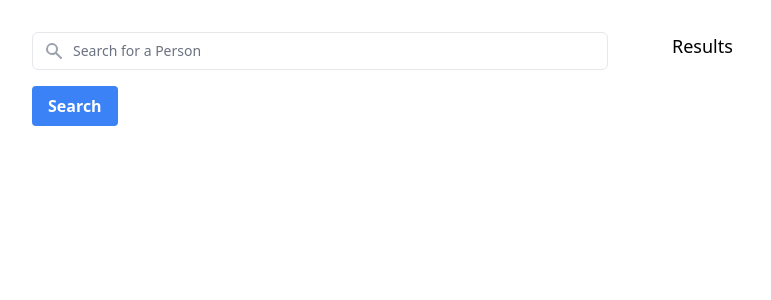
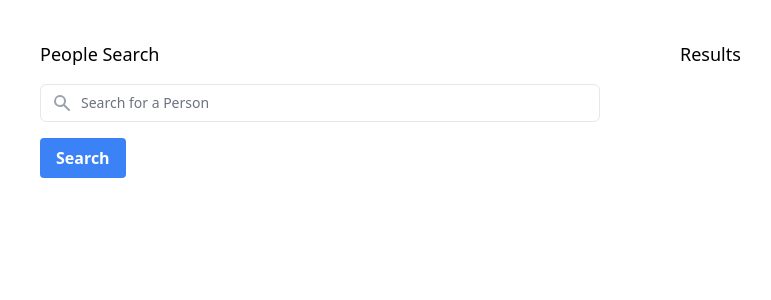
Before and after one commit to zenkimoto/people-search, a React (Create React App) app: page / in a window 1280 px wide. Shown: the top 300 px of the page, without its empty margins (0-771 px from the left). Built offline with nearby package versions, Linux system fonts and the light colour scheme.

Commit message:
CSS changes

```diff
--- a/src/components/results/results.js
+++ b/src/components/results/results.js
@@ -2,8 +2,8 @@ import PropTypes from 'prop-types';
 
 const Results = ({ people = [] }) => {
   return (
-    <div className="p-8">
-      <h1 className="text-lg">Results</h1>
+    <div className="p-10">
+      <h1 className="text-lg mb-4">Results</h1>
       <ul className="list-disc">
         {people.map((p) => (
           <li data-testid={`person-${p.id}`} key={p.id}>
--- a/src/components/search/search.js
+++ b/src/components/search/search.js
@@ -4,7 +4,8 @@ import PropTypes from 'prop-types';
 
 const Search = ({ onSearch }) => {
   return (
-    <div>
+    <div className="p-10">
+      <h1 className="text-lg mb-4">People Search</h1>
       <Formik
         initialValues={{ searchTerm: '' }}
         validationSchema={Yup.object({
@@ -14,7 +15,7 @@ const Search = ({ onSearch }) => {
           onSearch(values.searchTerm);
         }}
       >
-        <Form className="p-8">
+        <Form>
           <div className="relative">
             <svg
               width="20"
```
